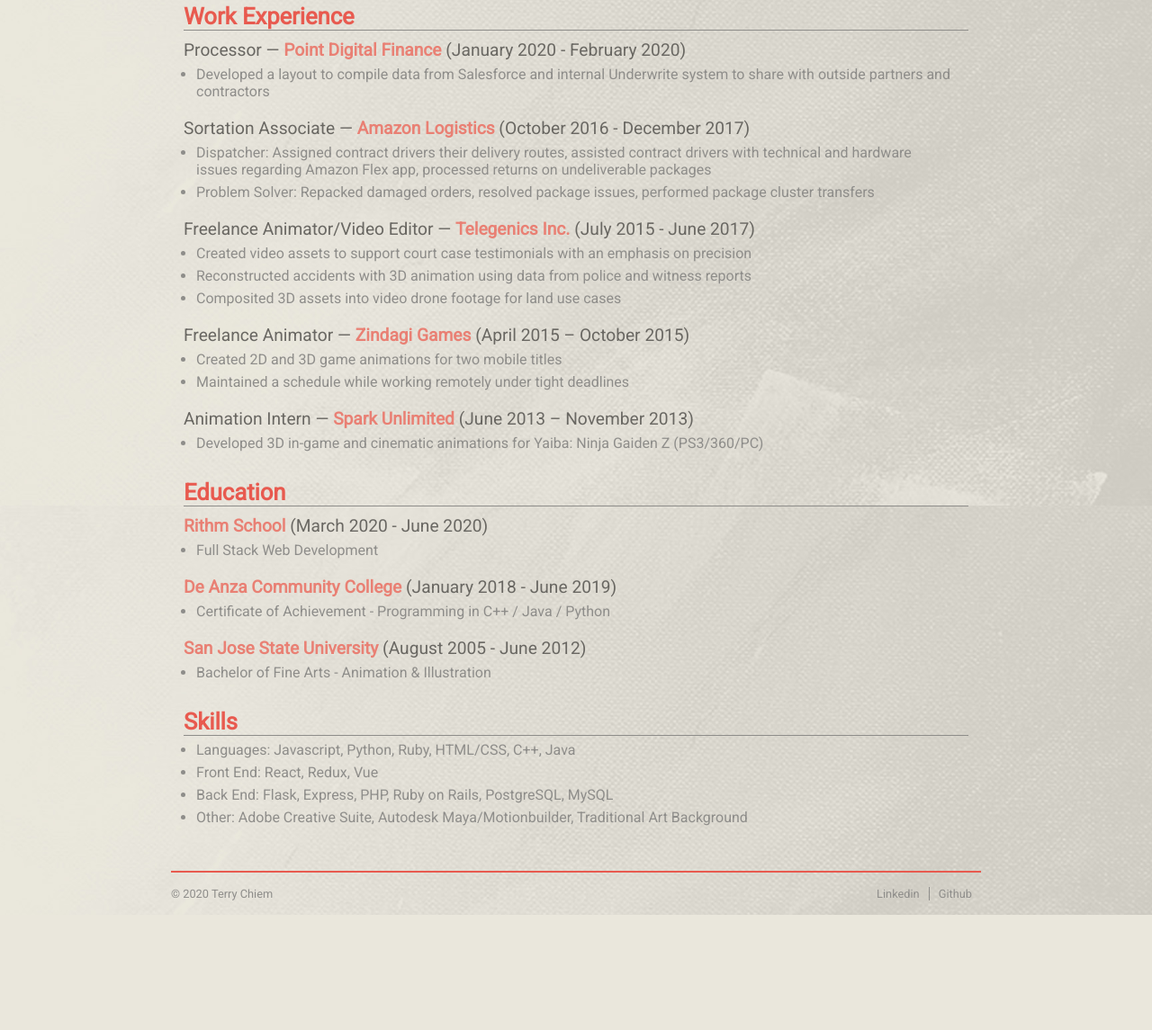
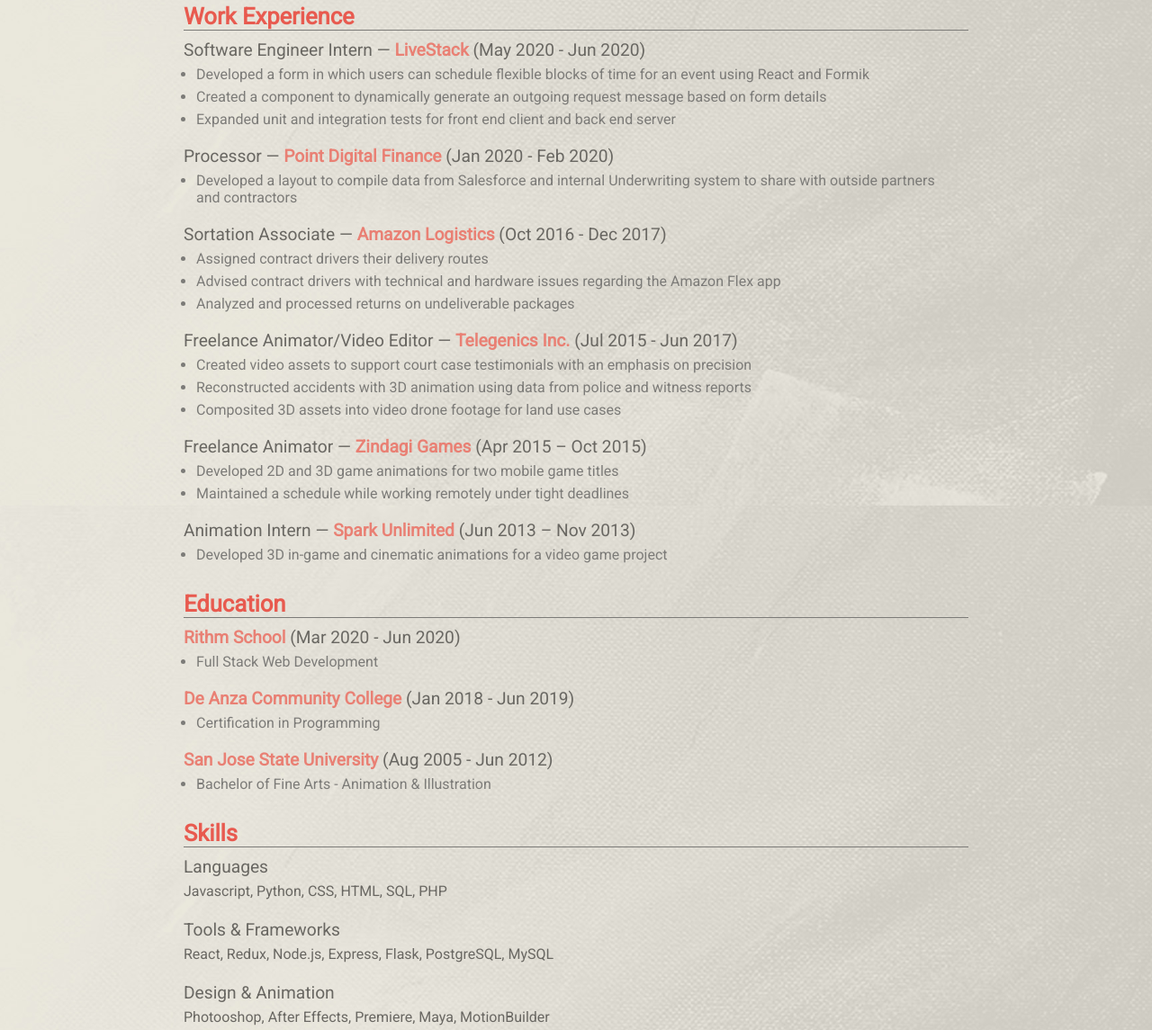
Before and after one commit to terchiem/homepage, a React app: page /resume in a window 1280 px wide. Shown: the part 238-1383 px from the top of the page at 90% size. Before the commit the page ends 1255 px from the top, so only its background shows below. Built offline with nearby package versions, Linux system fonts and the light colour scheme.

Commit message:
updated resume

```diff
--- a/src/components/Resume.js
+++ b/src/components/Resume.js
@@ -23,11 +23,18 @@
     </div>
   ))
 
-  const skillItems = skillList.map((skill, i) => <li key={i}>{skill}</li>)
+  const skillItems = skillList.map((skill, i) => {
+    return (
+      <div className="resume-item" key={i}>
+        <h4>{skill.category}</h4>
+        <p>{skill.description}</p>
+      </div>
+    )
+  });
 
   return (
     <div className="resume">
-      <a href="https://drive.google.com/open?id=1E3Jb8JngyI7Uz_Fe8kzxDFatY_yjz4Ai">
+      <a href="https://drive.google.com/open?id=1_1cX7CPDvG34-GuEa3QYK-MHC04NzufH">
         <div className="download">
           Download Resume as PDF
         </div>
@@ -46,9 +53,7 @@
       <section>
         <div>
           <h3>Skills</h3>
-          <ul>
-            {skillItems}
-          </ul>
+          {skillItems}
         </div>
       </section>
     </div>
--- a/src/page-resources/resume-list.js
+++ b/src/page-resources/resume-list.js
@@ -1,25 +1,36 @@
 export const workList = [
+  {
+    company: 'LiveStack',
+    role: 'Software Engineer Intern',
+    date: 'May 2020 - Jun 2020',
+    description: [
+      'Developed a form in which users can schedule flexible blocks of time for an event using React and Formik',
+      'Created a component to dynamically generate an outgoing request message based on form details',
+      'Expanded unit and integration tests for front end client and back end server'
+    ]
+  },
   {
     company: 'Point Digital Finance',
     role: 'Processor',
-    date: 'January 2020 - February 2020',
+    date: 'Jan 2020 - Feb 2020',
     description: [
-      'Developed a layout to compile data from Salesforce and internal Underwrite system to share with outside partners and contractors'
+      'Developed a layout to compile data from Salesforce and internal Underwriting system to share with outside partners and contractors'
     ]
   },
   {
     company: 'Amazon Logistics',
     role: 'Sortation Associate',
-    date: 'October 2016 - December 2017',
+    date: 'Oct 2016 - Dec 2017',
     description: [
-      'Dispatcher: Assigned contract drivers their delivery routes, assisted contract drivers with technical and hardware issues regarding Amazon Flex app, processed returns on undeliverable packages',
-      'Problem Solver: Repacked damaged orders, resolved package issues, performed package cluster transfers'
+      'Assigned contract drivers their delivery routes',
+      'Advised contract drivers with technical and hardware issues regarding the Amazon Flex app',
+      'Analyzed and processed returns on undeliverable packages'
     ]
   },
   {
     company: 'Telegenics Inc.',
     role: 'Freelance Animator/Video Editor',
-    date: 'July 2015 - June 2017',
+    date: 'Jul 2015 - Jun 2017',
     description: [
       'Created video assets to support court case testimonials with an emphasis on precision',
       'Reconstructed accidents with 3D animation using data from police and witness reports',
@@ -29,18 +40,18 @@
   {
     company: 'Zindagi Games',
     role: 'Freelance Animator',
-    date: 'April 2015 – October 2015',
+    date: 'Apr 2015 – Oct 2015',
     description: [
-      'Created 2D and 3D game animations for two mobile titles',
+      'Developed 2D and 3D game animations for two mobile game titles',
       'Maintained a schedule while working remotely under tight deadlines'
     ]
   },
   {
     company: 'Spark Unlimited',
     role: 'Animation Intern',
-    date: 'June 2013 – November 2013',
+    date: 'Jun 2013 – Nov 2013',
     description: [
-      'Developed 3D in-game and cinematic animations for Yaiba: Ninja Gaiden Z (PS3/360/PC)'
+      'Developed 3D in-game and cinematic animations for a video game project'
     ]
   }
 ]
@@ -48,24 +59,32 @@
 export const educationList = [
   {
     name: 'Rithm School',
-    date: 'March 2020 - June 2020',
+    date: 'Mar 2020 - Jun 2020',
     description: 'Full Stack Web Development'
   },
   {
     name: 'De Anza Community College',
-    date: 'January 2018 - June 2019',
-    description: 'Certificate of Achievement - Programming in C++ / Java / Python'
+    date: 'Jan 2018 - Jun 2019',
+    description: 'Certification in Programming'
   },
   {
     name: 'San Jose State University',
-    date: 'August 2005 - June 2012',
+    date: 'Aug 2005 - Jun 2012',
     description: 'Bachelor of Fine Arts - Animation & Illustration'
   }
 ]
 
 export const skillList = [
-  'Languages: Javascript, Python, Ruby, HTML/CSS, C++, Java',
-  'Front End: React, Redux, Vue',
-  'Back End: Flask, Express, PHP, Ruby on Rails, PostgreSQL, MySQL',
-  'Other: Adobe Creative Suite, Autodesk Maya/Motionbuilder, Traditional Art Background',
+  {
+    category: 'Languages',
+    description: 'Javascript, Python, CSS, HTML, SQL, PHP'
+  },
+  {
+    category: 'Tools & Frameworks',
+    description: 'React, Redux, Node.js, Express, Flask, PostgreSQL, MySQL'
+  },
+  {
+    category: 'Design & Animation',
+    description: 'Photooshop, After Effects, Premiere, Maya, MotionBuilder'
+  }
 ]
--- a/src/styles/index.css
+++ b/src/styles/index.css
@@ -3,7 +3,7 @@
   --red-secondary: #e98074;
   --black: #696762;
   --light-gray: #a5a39e;
-  --gray: #8e8d8a;
+  --gray: #7c7b78;
   --tan: #eae7dc;
   --tan-dark: #d8c3a5;
   --default-width: 900px;
```
